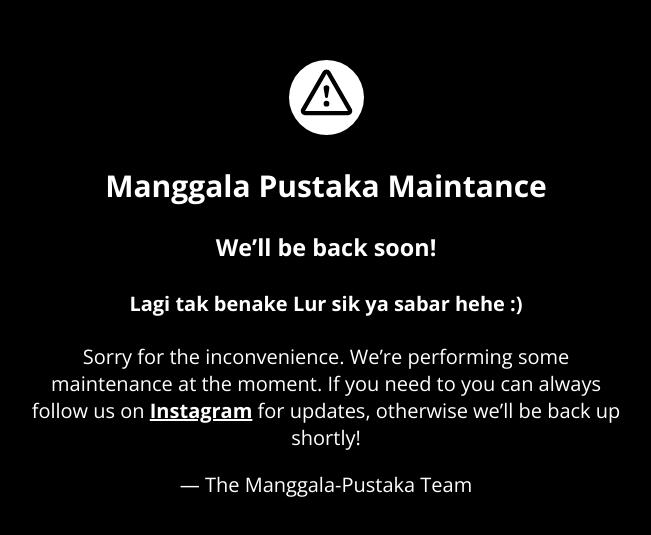
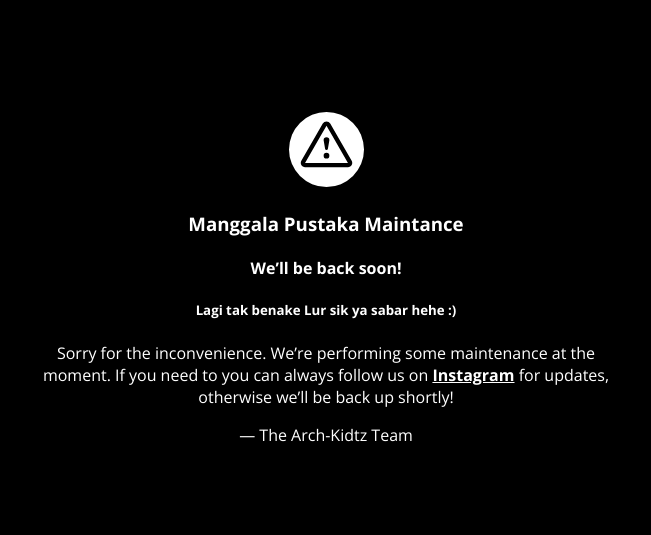
Before and after one commit to kidtzz/maintance, a plain HTML site: page index.html in a window 1280 px wide. Shown: the part 121-656 px from the top of the page, without its empty margins (314-965 px from the left). Drawn offline with nearby package versions, Linux system fonts and the light colour scheme.

Commit message:
update new

```diff
--- a/index.html
+++ b/index.html
@@ -37,7 +37,7 @@
         body {
             font-family: Open Sans;
             font-weight: 100;
-            font-size: 20px;
+            font-size: 16px;
             color: #fff;
             text-align: center;
             display: -webkit-box;
@@ -92,9 +92,9 @@
                     </g>
                 </g>
             </svg>
-            <h2>Manggala Pustaka Maintance</h2>
-            <h3>We&rsquo;ll be back soon!</h3>
-            <h4>Lagi tak benake Lur sik ya sabar hehe :)</h4>
+            <h3>Manggala Pustaka Maintance</h3>
+            <h4>We&rsquo;ll be back soon!</h4>
+            <h5>Lagi tak benake Lur sik ya sabar hehe :)</h5>
             <div>
                 <p>
                     Sorry for the inconvenience. We&rsquo;re performing some
@@ -105,7 +105,7 @@
                     >
                     for updates, otherwise we&rsquo;ll be back up shortly!
                 </p>
-                <p>&mdash; The Manggala-Pustaka Team</p>
+                <p>&mdash; The Arch-Kidtz Team</p>
             </div>
         </article>
     </body>
```
